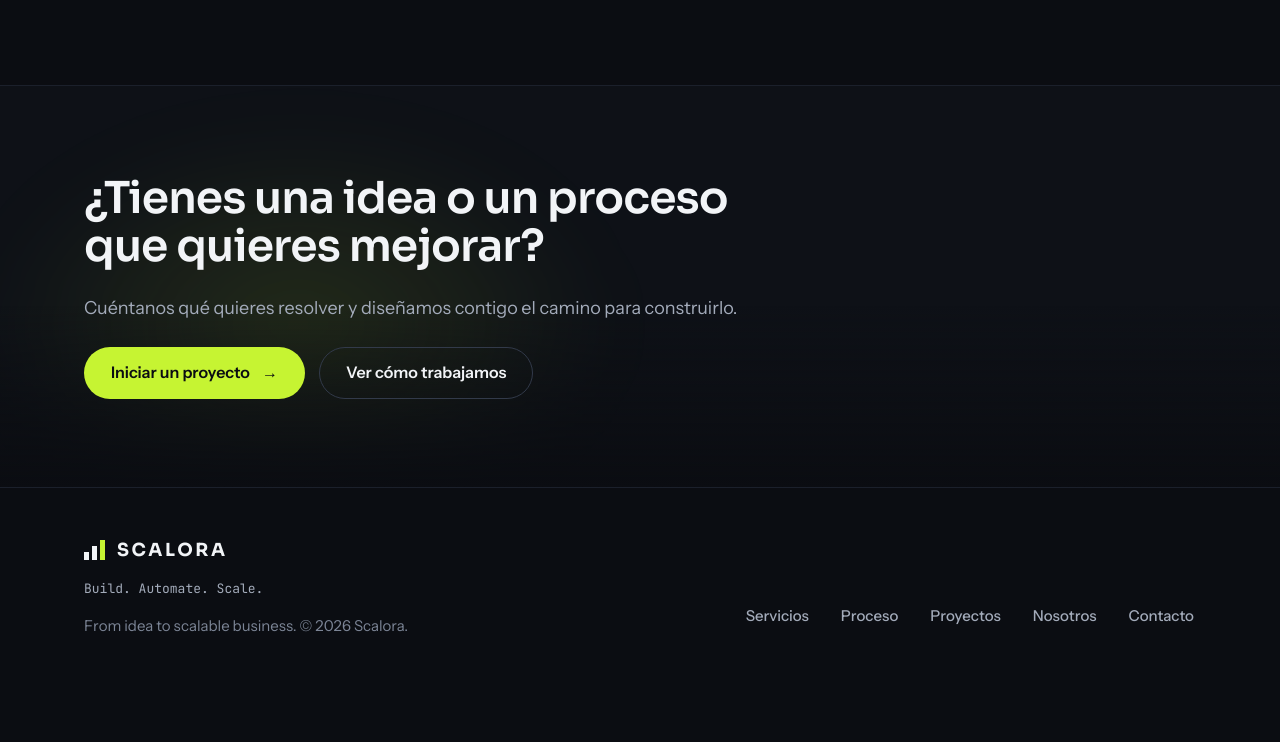
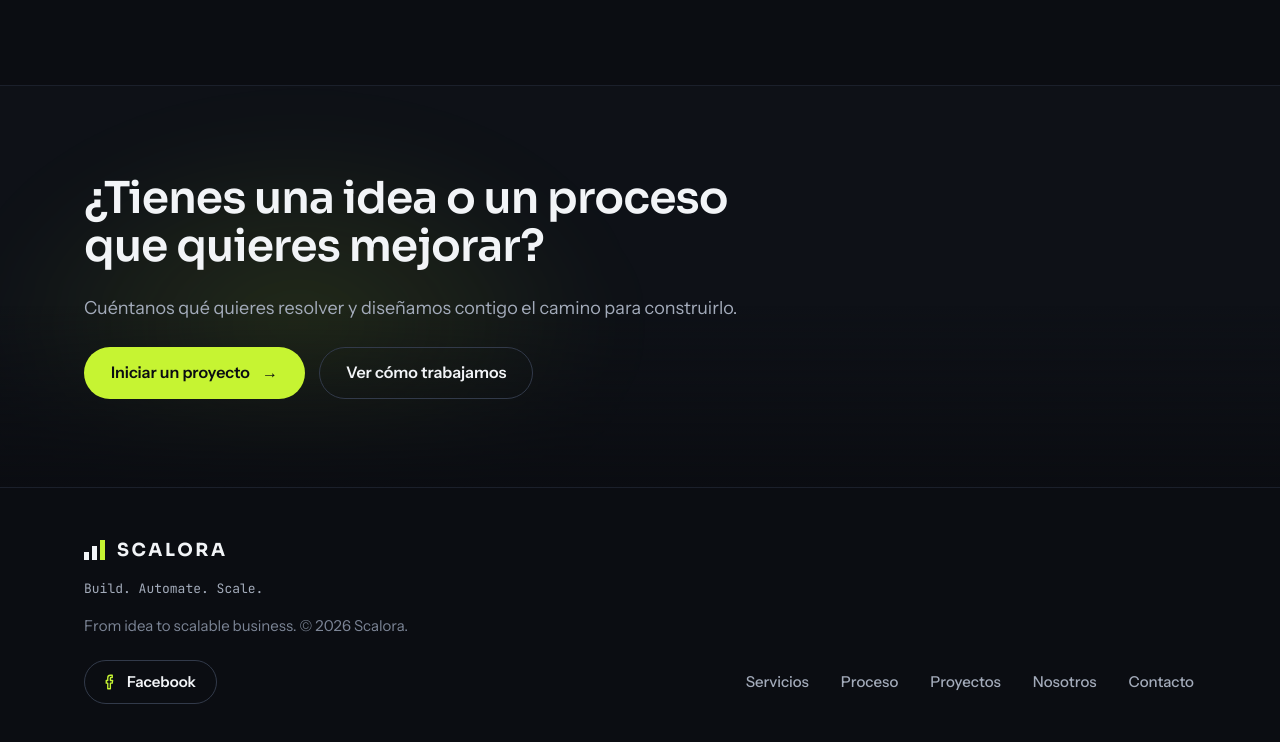
Before and after one commit to juanmorag09/scalora-web, an Astro site: page / in a window 1280 px wide. Shown: the part 3848-4590 px from the top of the page. Before the commit the page ends 4542 px from the top, so only its background shows below. Built offline with nearby package versions, Linux system fonts and the light colour scheme; Astro itself is replaced by a stand-in of ours; a web font is replaced by a local one.

Commit message:
Botón de Facebook en el pie de página
Enlace a facebook.com/ScaloraGrup en una pestaña nueva y perfil declarado a buscadores (sameAs). Las redes se configuran en src/config/site.ts.

```diff
--- a/src/components/layout/Footer.astro
+++ b/src/components/layout/Footer.astro
@@ -1,7 +1,8 @@
 ---
 import Container from '@/components/ui/Container.astro';
+import Icon from '@/components/ui/Icon.astro';
 import Logo from '@/components/ui/Logo.astro';
-import { footerNav, site } from '@/config/site';
+import { footerNav, site, socialLinks } from '@/config/site';
 import { visibleLinks } from '@/lib/navigation';
 import { hiddenPaths } from '@/lib/sections';
 import { withBase } from '@/lib/url';
@@ -19,6 +20,17 @@ const year = new Date().getFullYear();
         <p class="site-footer__legal">
           {site.slogan} © {year} {site.name}.
         </p>
+        <ul class="site-footer__social" role="list" aria-label="Redes sociales">
+          {socialLinks.map((social) => (
+            <li>
+              <a class="social-button" href={social.url} target="_blank" rel="noopener noreferrer">
+                <Icon name={social.icon} size={18} />
+                {social.network}
+                <span class="visually-hidden">(se abre en una pestaña nueva)</span>
+              </a>
+            </li>
+          ))}
+        </ul>
       </div>
       <nav aria-label="Pie de página">
         <ul class="site-footer__list" role="list">
@@ -67,6 +79,42 @@ const year = new Date().getFullYear();
     color: var(--color-text-faint);
   }
 
+  .site-footer__social {
+    display: flex;
+    flex-wrap: wrap;
+    gap: var(--space-3);
+    margin: var(--space-2) 0 0;
+  }
+
+  .social-button {
+    display: inline-flex;
+    align-items: center;
+    gap: var(--space-2);
+    min-height: var(--tap-target);
+    padding-inline: var(--space-4) var(--space-5);
+    border: 1px solid var(--color-border-strong);
+    border-radius: var(--radius-pill);
+    font-size: var(--text-base-sm);
+    font-weight: 600;
+    color: var(--color-text);
+    transition:
+      border-color var(--duration-base) var(--ease-out),
+      background-color var(--duration-base) var(--ease-out),
+      scale var(--duration-base) var(--ease-out);
+  }
+
+  .social-button :global(svg) {
+    color: var(--color-accent);
+  }
+
+  .social-button:hover,
+  .social-button:focus-visible {
+    border-color: var(--color-accent);
+    background: var(--color-accent-haze);
+    color: var(--color-text);
+    scale: 1.03;
+  }
+
   .site-footer__list {
     display: flex;
     flex-wrap: wrap;
--- a/src/components/layout/Seo.astro
+++ b/src/components/layout/Seo.astro
@@ -1,5 +1,5 @@
 ---
-import { site } from '@/config/site';
+import { site, socialLinks } from '@/config/site';
 import { withBase } from '@/lib/url';
 
 interface Props {
@@ -23,6 +23,7 @@ const organization = {
   logo: new URL(withBase('favicon.svg'), Astro.site).href,
   slogan: site.tagline,
   description: site.description,
+  sameAs: socialLinks.map((social) => social.url),
 };
 ---
 
--- a/src/components/ui/Icon.astro
+++ b/src/components/ui/Icon.astro
@@ -19,6 +19,8 @@ const paths: Record<IconName, string> = {
     '<rect x="3" y="4" width="18" height="6" rx="1.5"/><rect x="3" y="14" width="18" height="6" rx="1.5"/><path d="M7 7h.01"/><path d="M7 17h.01"/>',
   menu: '<path d="M4 7h16"/><path d="M4 12h16"/><path d="M4 17h16"/>',
   close: '<path d="M6 6l12 12"/><path d="M18 6L6 18"/>',
+  facebook:
+    '<path d="M15 3h-2.5A3.5 3.5 0 0 0 9 6.5V10H7v3.5h2V21h3.5v-7.5H15l.5-3.5h-3V7a1 1 0 0 1 1-1H15z"/>',
 };
 ---
 
--- a/src/config/site.ts
+++ b/src/config/site.ts
@@ -1,4 +1,4 @@
-import type { NavLink } from '@/types/content';
+import type { NavLink, SocialLink } from '@/types/content';
 
 /** Datos globales del sitio: identidad, metadatos y navegación. */
 export const site = {
@@ -23,6 +23,11 @@ export const primaryNav = [
 
 export const contactLink = { label: 'Hablemos', href: '/contacto/' } as const satisfies NavLink;
 
+/** Redes de Scalora: se muestran en el pie y se declaran a buscadores (`sameAs`). */
+export const socialLinks = [
+  { network: 'Facebook', url: 'https://www.facebook.com/ScaloraGrup', icon: 'facebook' },
+] as const satisfies readonly SocialLink[];
+
 export const footerNav = [
   ...primaryNav,
   { label: 'Contacto', href: '/contacto/' },
```
Also changed, not shown: src/types/content.ts (+9 -1 lines), tests/e2e/navigation.spec.ts (+10 -0 lines), tests/e2e/seo.spec.ts (+1 -0 lines), tests/unit/content.test.ts (+11 -1 lines).
